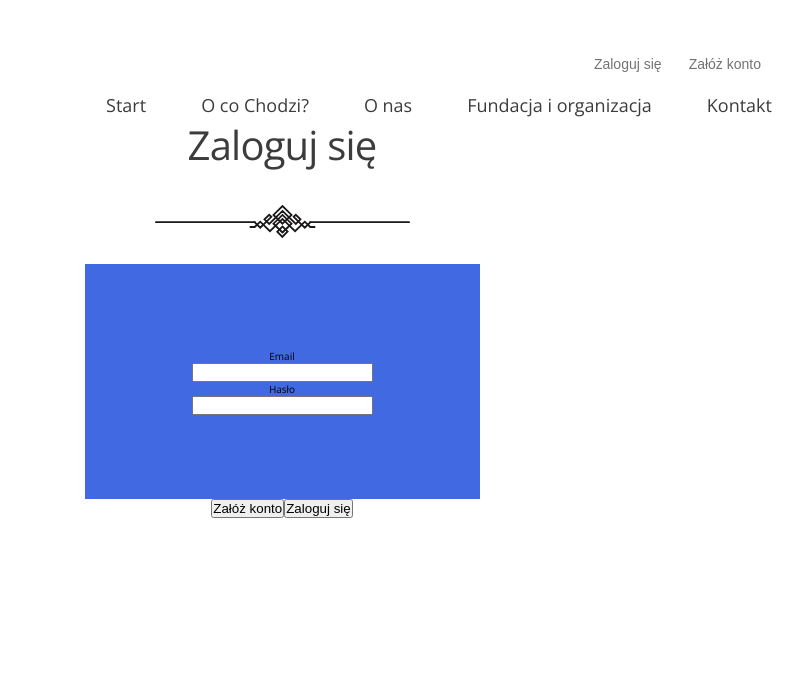
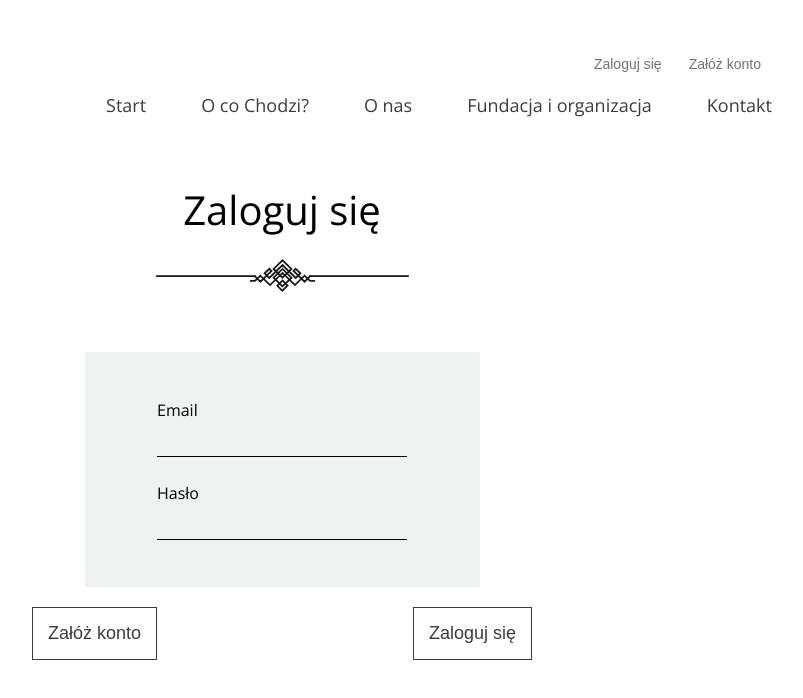
Before and after one commit to Bonifacy1231/SecondLife, a React (Vite) app: page /login in a window 1280 px wide. Shown: the top 698 px of the page, without its empty margins (358-1161 px from the left). Built offline with nearby package versions, Linux system fonts and the light colour scheme.

Commit message:
Correction of tag names according to semantics and BEM. Correction of tags in relation to their placement. Addition of missing styling.

```diff
--- a/src/Layout/Login/Login.jsx
+++ b/src/Layout/Login/Login.jsx
@@ -4,32 +4,35 @@ import "./login.scss";
 
 const Login = () => {
 	return (
-    <div className="login">
+		<section className='login'>
 			<Navigation />
-      <div className="login__container">
-        <div className="login__box">
-          <h2 className="login__box__title second-title">Zaloguj się</h2>
+			<div className='login__container'>
+				<div className='login__box'>
+					<h2 className='login__box__title second-title'>Zaloguj się</h2>
 					<img
-            className="login__box__decoration"
-            src="src\assets\icons\Decoration.svg"
-            alt=""
+						className='login__box__decoration'
+						src='src/assets/icons/Decoration.svg'
+						alt='Dekoracja'
 					/>
-          <div className="login__form">
-            <label htmlFor="">Email</label>
-
-            <input type="text" />
-
-            <label htmlFor="">Hasło</label>
-
-            <input type="password" />
+					<div className='login__form'>
+						<form className='login__form__fields'>
+							<div className='login__form__field'>
+								<label htmlFor='email'>Email</label>
+								<input type='text' id='email' />
 							</div>
+							<div className='login__form__field'>
+								<label htmlFor='password'>Hasło</label>
+								<input type='password' id='password' />
 							</div>
-        <div>
-          <button>Załóż konto</button>
-          <button>Zaloguj się</button>
+						</form>
+						<div className='login__form__actions'>
+							<button type='button'>Załóż konto</button>
+							<button type='submit'>Zaloguj się</button>
 						</div>
 					</div>
 				</div>
+			</div>
+		</section>
 	);
 };
 
--- a/src/Layout/Login/login.scss
+++ b/src/Layout/Login/login.scss
@@ -1,37 +1,77 @@
-@use "src/scss/settings/_index.scss" as *;
+@use "../../scss/settings/index" as *;
 
 .login {
+	display: flex;
+	flex-direction: column;
 	height: 100vh;
-  &__container {
 
+	.login__container {
+		flex-grow: 1;
 		display: flex;
 		justify-content: center;
 		align-items: center;
-    flex-direction: column;
+
 		.login__box {
 			display: flex;
 			flex-direction: column;
 			justify-content: center;
 			align-items: center;
+			margin-bottom: 75px;
 			&__title {
 				font-size: 4rem;
 				font-weight: normal;
-        letter-spacing: -0.8px;
-        color: $colorText;
-        margin-bottom: 3.2rem;
+				margin-bottom: 2.2rem;
 			}
 			&__decoration {
-        @include decoration;
+				margin-bottom: 6rem;
 			}
+		}
+
 		.login__form {
-        min-width: 395px;
-        min-height: 235px;
-        background-color: royalblue;
+			display: flex;
+			flex-direction: column;
+			justify-content: center;
+			align-items: center;
+			min-width: 500px;
+			&__fields {
+				width: 395px;
+				height: 235px;
+				background-color: $colorSnowWhite;
 				display: flex;
 				justify-content: center;
 				align-items: center;
 				flex-direction: column;
+				gap: 25px;
+			}
+			&__field {
+				width: 250px;
+				display: flex;
+				flex-direction: column;
+				label {
+					font-size: 1.6rem;
+				}
+				input {
+					padding: 1rem;
+					border: transparent;
+					border-bottom: 0.75px solid black;
+					background-color: $colorSnowWhite;
+				}
+			}
+
+			&__actions {
+				position: relative;
+				display: flex;
+				justify-content: space-between;
+				width: 100%;
+				margin-top: 2rem;
+				button {
+					font-size: 1.8rem;
+					padding: 1.5rem;
+					color: $colorText;
+					background: transparent;
+					border: 0.75px solid $colorText;
 				}
 			}
 		}
 	}
+}
```
Lines whose indentation alone changed are shown as unchanged.
